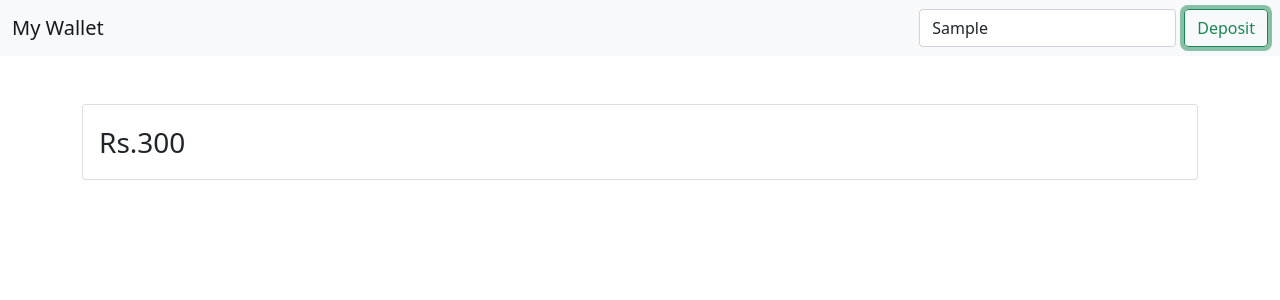
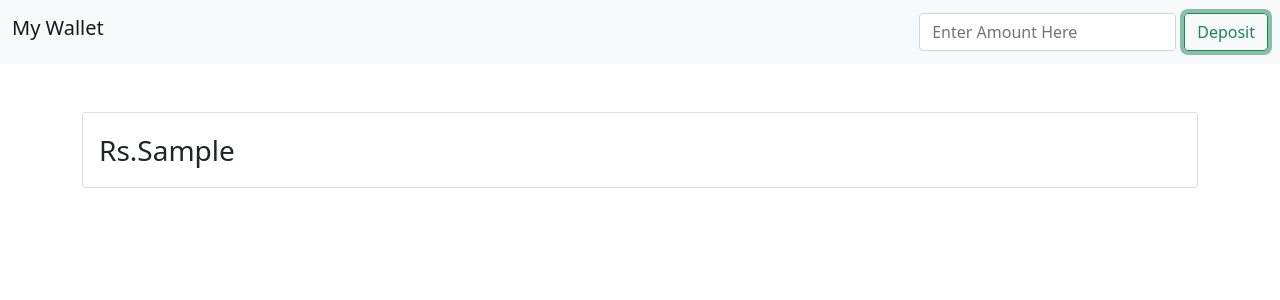
Before and after one commit to sshehrozali/savy, a React (Create React App) app: page / in a window 1280 px wide. Both pictures are taken after typing "Sample" into the empty fields and a click on the button "Deposit". Shown: the top 300 px of the page. Built offline with nearby package versions, Linux system fonts and the light colour scheme.

Commit message:
Rendered each amount component

```diff
--- a/src/App.js
+++ b/src/App.js
@@ -3,18 +3,20 @@ import ReactDOM from "react-dom";
 import Savings from "./components/Savings";
 
 function App() {
+  // React States//
   // Store Current State value
   const [amount, setAmount] = React.useState("");
   // Store Deposited Amount value
   const [deposits, addDepositAmount] = React.useState([]);
 
+  // EVENT HANDLERS //
   // When Enter key is pressed
   function EnterKey(event) {
     if (event.key == "Enter") {
       event.preventDefault();
       addAmount();
-    };
-  };
+    }
+  }
   // When Button is clicked
   function ButtonPress(event) {
     event.preventDefault();
@@ -22,17 +24,21 @@ function App() {
   }
 
   // When User clicks the 'Deposit' Button
-  function addAmount(e) {
+  const addAmount = (e) => {
     // TODO
-    console.log(amount);
-  }
+    if (amount != "") {
+      addDepositAmount([...deposits, amount]); // Store each deposited amount value inside state
+      setAmount("");                           // Reset amount value to ""
+      console.log(`Amount Entered: ${amount}`);
+    }
+  };
 
   return (
     <div className="mainAppWindow">
       {/* Header */}
-      <nav class="navbar navbar-light bg-light">
+      <nav class="navbar navbar-light bg-light mb-5">
         <div class="container-fluid">
-          <a class="navbar-brand">My Wallet</a>
+          <a class="navbar-brand mb-2">My Wallet</a>
           <form class="d-flex">
             <input
               autoFocus
@@ -52,10 +58,17 @@ function App() {
         </div>
       </nav>
 
-      <div className="container">
-        <div class="card mt-5">
-          <div class="card-body fs-3">Rs.300</div>
-        </div>
+      {/* Amounts */}
+      <div className="showAmounts">
+        {deposits.map((element, index) => {
+          return (
+            <div className="container" key={ index }>
+              <div class="card mt-2">
+                <div class="card-body fs-3">Rs.{ element }</div>
+              </div>
+            </div>
+          );
+        })}
       </div>
     </div>
   );
```
